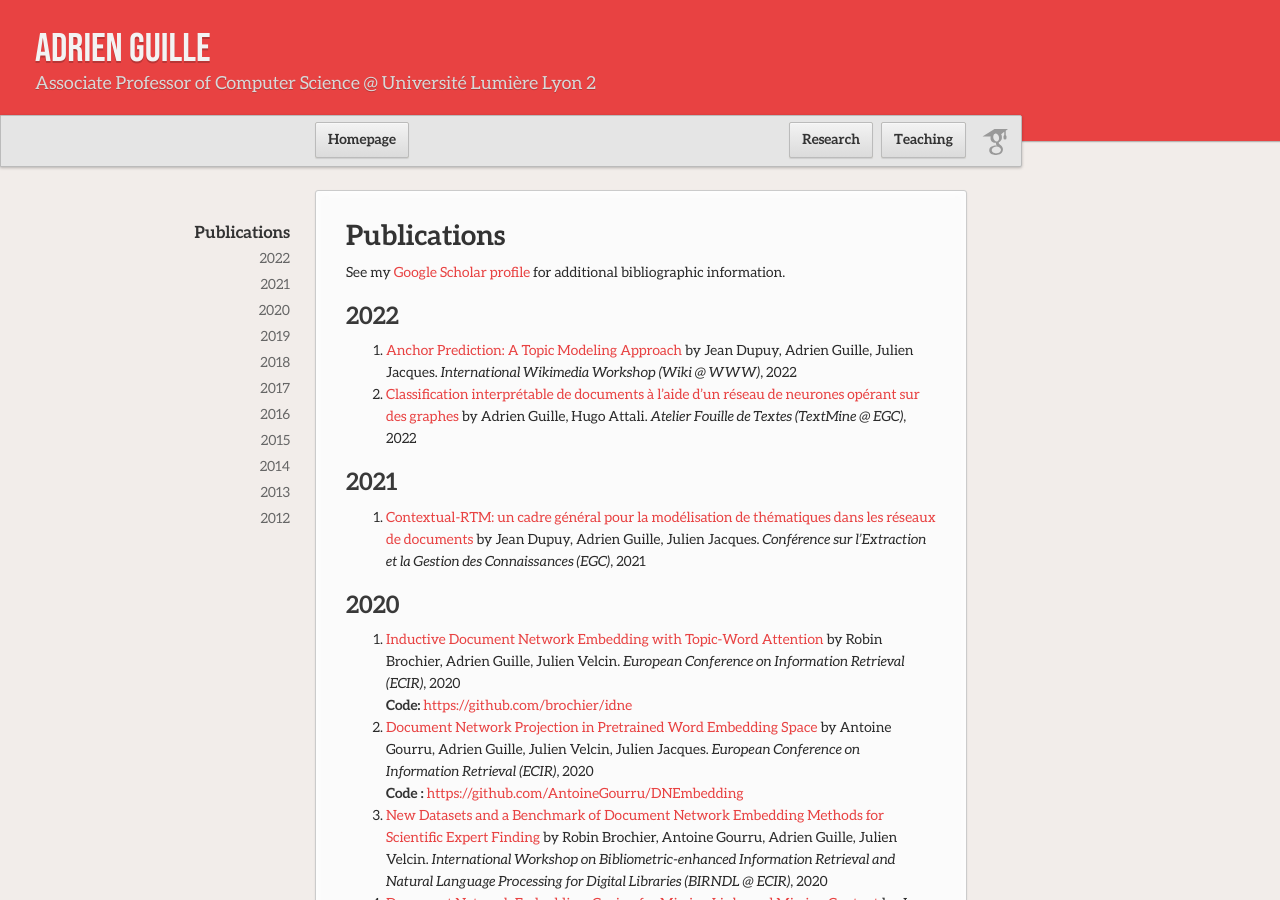
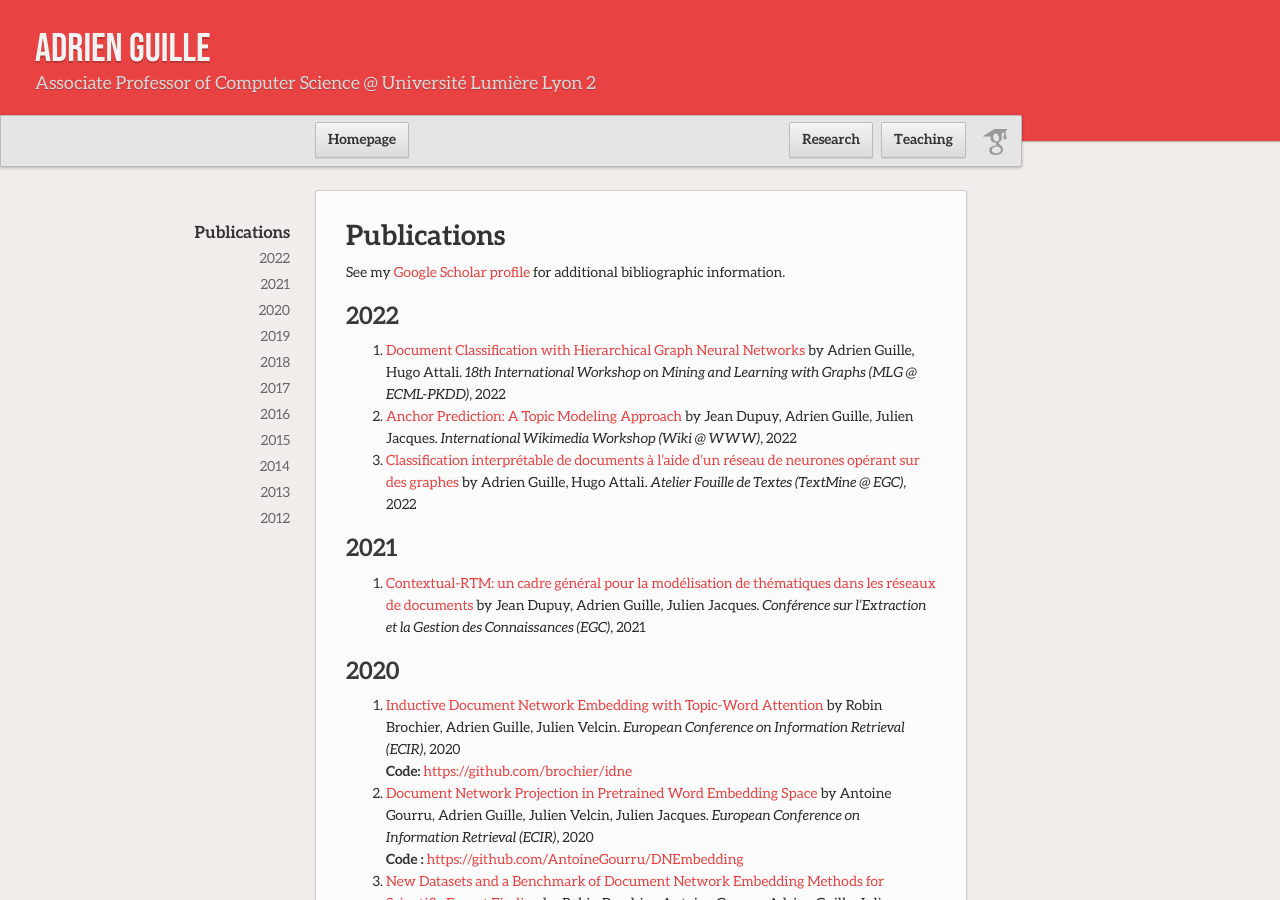
Before and after one commit to AdrienGuille/adrienguille.github.io, a Jekyll site: the page built from publications.md, in a window 1280 px wide and 900 px high. Built offline with Jekyll 4.4.1, drawn with Linux system fonts in a browser that asks for light colours; our own code applies the rules of GitHub Pages for plain Markdown files.

Commit message:
Update publications.md

```diff
--- a/publications.md
+++ b/publications.md
@@ -4,6 +4,8 @@ See my [Google Scholar profile](https://scholar.google.com/citations?user=mM_oO1
 
 ## 2022
 
+- [Document Classification with Hierarchical Graph Neural Networks](#) by Adrien Guille, Hugo Attali. *18th International Workshop on
+Mining and Learning with Graphs (MLG @ ECML-PKDD)*, 2022
 - [Anchor Prediction: A Topic Modeling Approach](https://wikiworkshop.org/2022/papers/WikiWorkshop2022_paper_6.pdf) by Jean Dupuy, Adrien Guille, Julien Jacques. *International Wikimedia Workshop (Wiki @ WWW)*, 2022
 - [Classification interprétable de documents à l'aide d'un réseau de neurones opérant sur des graphes](#) by Adrien Guille, Hugo Attali. *Atelier Fouille de Textes (TextMine @ EGC)*, 2022
 
```
